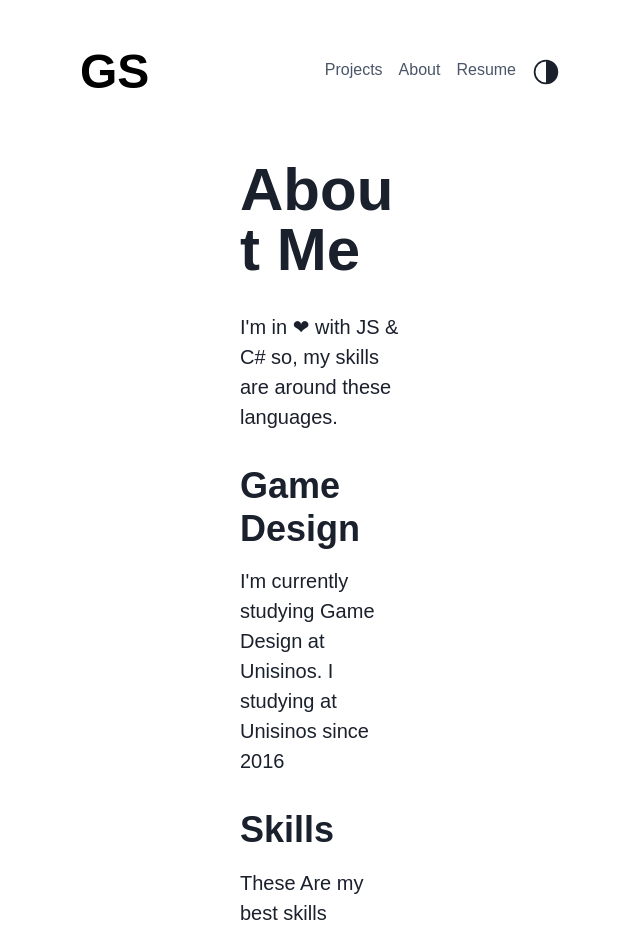
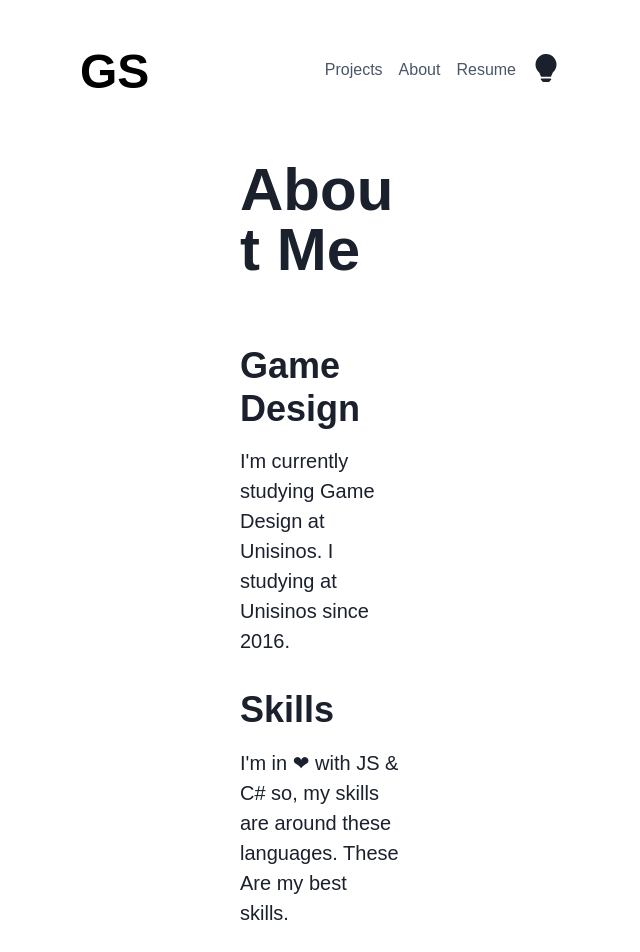
Before and after one commit to gbcosta/portfolio-react-ts, a React (Vite) app: page /about in a window 1280 px wide. Shown: the top 952 px of the page, without its empty margins (320-960 px from the left). Built offline with nearby package versions, Linux system fonts and the light colour scheme.

Commit message:
update projects and about

```diff
--- a/src/components/navbar/NavbarButton.tsx
+++ b/src/components/navbar/NavbarButton.tsx
@@ -1,6 +1,5 @@
-import { Box, Button, Flex, useColorModeValue, Text } from "@chakra-ui/react";
+import { Box, Flex, useColorModeValue, Text } from "@chakra-ui/react";
 import "./index.css";
-
 type NavbarProps = {
   children?: string;
   goToUrl?: string;
@@ -8,11 +7,17 @@ type NavbarProps = {
 
 export const NavbarButton = (props: NavbarProps): JSX.Element => {
   const color = useColorModeValue("gray.600", "white");
-
   return (
     <Flex
       className="parent"
-      sx={{ flexDirection: "column", alignItems: "center", ml: 4 }}
+      sx={{
+        flexDirection: "column",
+        alignItems: "center",
+        ml: 4,
+      }}
+      onClick={() => {
+        window.open(props.goToUrl, "_self");
+      }}
     >
       <Text
         sx={{
@@ -27,8 +32,9 @@ export const NavbarButton = (props: NavbarProps): JSX.Element => {
           },
         }}
       >
-        <a href={props.goToUrl}>{props.children}</a>
+        {props.children}
       </Text>
+
       <Box
         className="child"
         sx={{
--- a/src/components/navbar/colorModeButton.tsx
+++ b/src/components/navbar/colorModeButton.tsx
@@ -1,25 +1,30 @@
 import { Flex, useColorMode } from "@chakra-ui/react";
 import { VscColorMode } from "react-icons/vsc";
+import { BsFillLightbulbFill, BsFillLightbulbOffFill } from "react-icons/bs";
+export const ColorModeButton = (): JSX.Element => {
+  const styleIconColorMode = {
+    fontSize: "28px",
+    marginLeft: "1rem",
+  };
 
-export const ColorModeButton = (): JSX.Element => {
   const { colorMode, toggleColorMode } = useColorMode();
+  const IconColorMode =
+    colorMode == "light" ? (
+      <BsFillLightbulbFill style={styleIconColorMode} />
+    ) : (
+      <BsFillLightbulbOffFill style={styleIconColorMode} />
+    );
   return (
     <Flex
       sx={{
-        alignItems: "center",
+        mb: 2,
         _hover: {
           cursor: "pointer",
         },
       }}
       onClick={toggleColorMode}
     >
-      <VscColorMode
-        style={{
-          fontSize: "28px",
-          marginLeft: "1rem",
-          transform: "rotate(180deg)",
-        }}
-      />
+      {IconColorMode}
     </Flex>
   );
 };
--- a/src/components/navbar/index.tsx
+++ b/src/components/navbar/index.tsx
@@ -24,7 +24,7 @@ export const Navbar = (): JSX.Element => {
         <a href={`/`}>GS</a>
       </Heading>
       <Flex sx={{ flexGrow: 1 }} />
-      <NavbarButton>Projects</NavbarButton>
+      <NavbarButton goToUrl="projects">Projects</NavbarButton>
       <NavbarButton goToUrl="about">About</NavbarButton>
       <NavbarButton>Resume</NavbarButton>
       <ColorModeButton />
--- /dev/null
+++ b/src/components/projectCard/projectCard.tsx
@@ -0,0 +1,5 @@
+import { Flex, Text, Grid, GridItem, Box } from "@chakra-ui/react";
+
+export const ProjectCard = (): JSX.Element => {
+  return <Flex></Flex>;
+};
--- a/src/pages/about.tsx
+++ b/src/pages/about.tsx
@@ -6,21 +6,20 @@ export const About = (): JSX.Element => {
   return (
     <MarginPage>
       <Heading size={"3xl"}>About Me</Heading>
-      <Text fontSize={"xl"} sx={{ mt: 8 }}>
-        I'm in &#10084; with JS & C# so, my skills are around these languages.
-      </Text>
+      <Text fontSize={"xl"} sx={{ mt: 8 }}></Text>
       <Heading size={"xl"} sx={{ mt: 8 }}>
         Game Design
       </Heading>
       <Text fontSize={"xl"} sx={{ mt: 4 }}>
         I'm currently studying Game Design at Unisinos. I studying at Unisinos
-        since 2016
+        since 2016.
       </Text>
       <Heading size={"xl"} sx={{ mt: 8 }}>
         Skills
       </Heading>
       <Text fontSize={"xl"} sx={{ mt: 4 }}>
-        These Are my best skills
+        I'm in &#10084; with JS & C# so, my skills are around these languages.
+        These Are my best skills.
       </Text>
       <SkillProgress value={100}>Javascript</SkillProgress>
       <SkillProgress value={80}>Typescript</SkillProgress>
--- /dev/null
+++ b/src/pages/projects.tsx
@@ -0,0 +1,13 @@
+import { Flex, Heading, Progress, Text, useColorMode } from "@chakra-ui/react";
+import { MarginPage } from "@components/MarginComponent";
+import { ProjectCard } from "@components/projectCard/projectCard";
+
+export const Projects = (): JSX.Element => {
+  return (
+    <MarginPage>
+      <Heading size={"3xl"}>Projects</Heading>
+      <Text fontSize={"xl"} sx={{ mt: 8 }}></Text>
+      <ProjectCard></ProjectCard>
+    </MarginPage>
+  );
+};
```
Also changed, not shown: src/App.tsx (+6 -1 lines), src/assets/makoto1.jpg (added), src/assets/makoto2.jpg (added).
